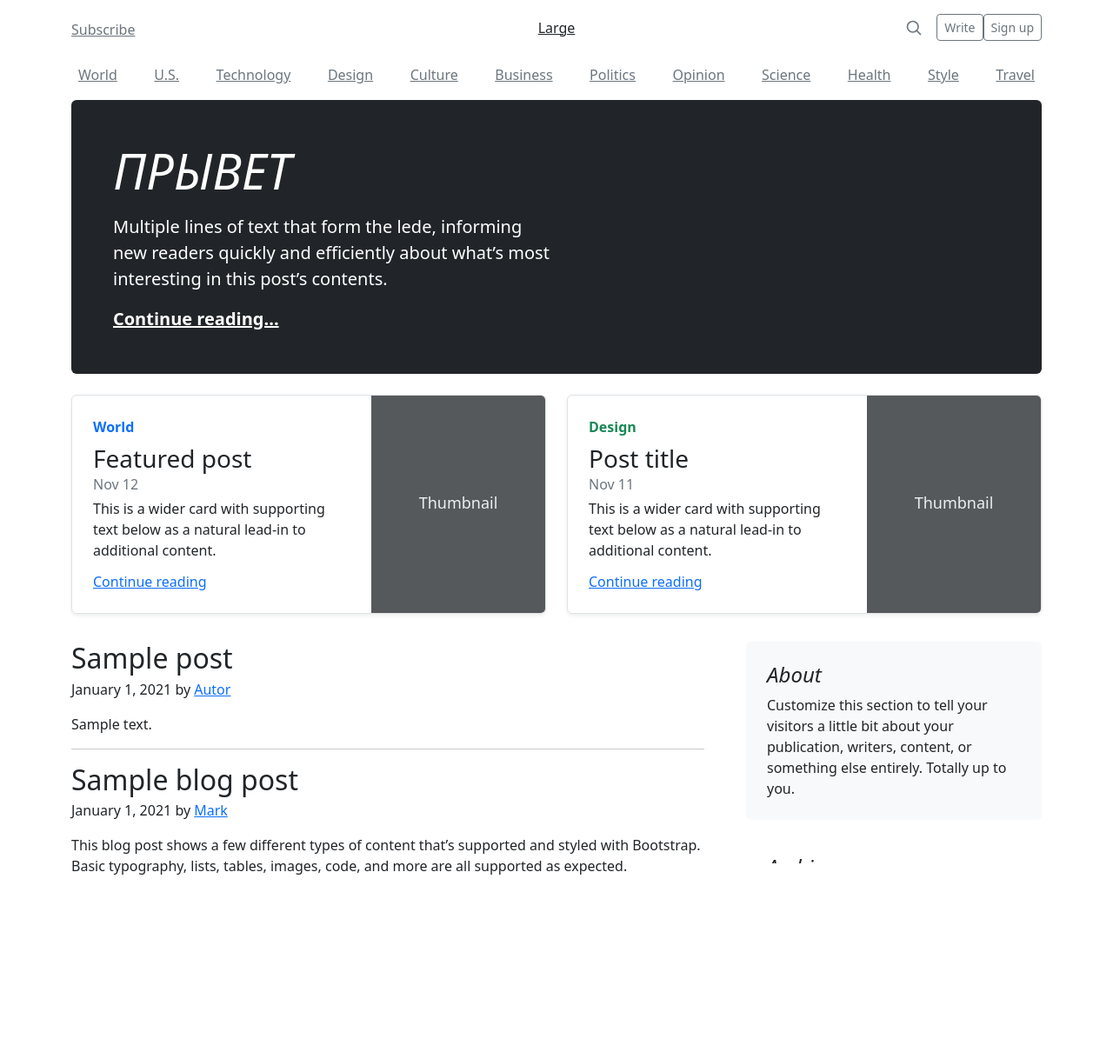
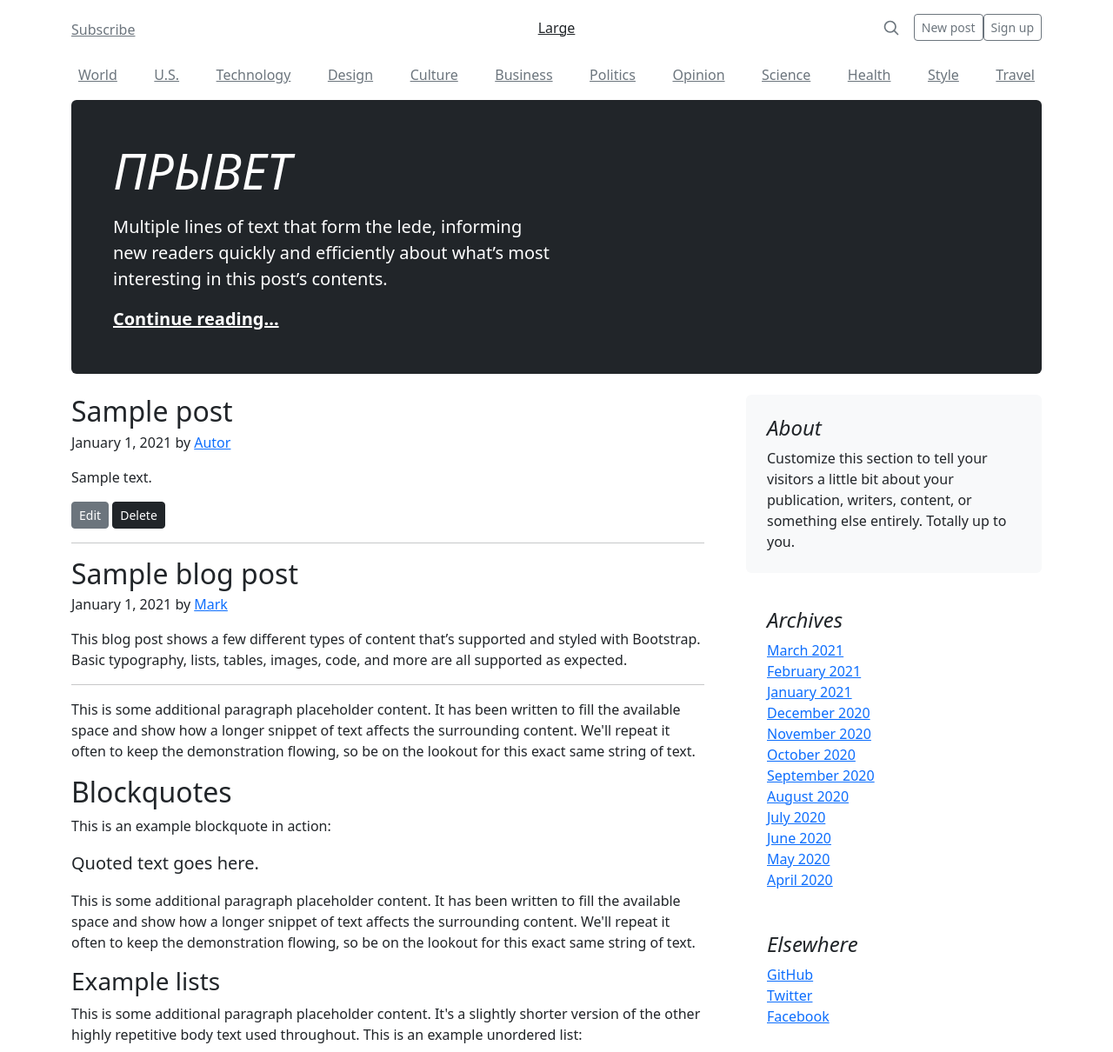
Before and after one commit to zagoranov/flask_blog, a Flask app: template templates/index.html in a window 1280 px wide. Shown: the top 1210 px of the page at 87% size. Run offline with Flask 2, Linux system fonts and the light colour scheme; the template is opened without the code that fills it: most values are stand-ins (such as "Sample title", 1, 10 or a date in 2020); parts of the project's set-up code (start-up, migrations or seed data) failed here and were passed over.

Commit message:
last version

```diff
--- a/forms.py
+++ b/forms.py
@@ -1,8 +1,8 @@
-from wtforms import PasswordField, SubmitField, StringField, IntegerField, SelectField
+from wtforms import PasswordField, SubmitField, StringField, IntegerField, SelectField, TextAreaField
 from wtforms.validators import DataRequired, Optional, NumberRange, IPAddress, Regexp
 from flask_wtf import FlaskForm
 
 class PostForm(FlaskForm):
     title = StringField('Заголовок', validators=[DataRequired()], render_kw={"placeholder": "Заголовок"})
-    content = StringField('Текст', validators=[DataRequired()], render_kw={"placeholder": "Текст"})
+    content = TextAreaField('Текст', validators=[DataRequired()], render_kw={"placeholder": "Текст"})
     submit = SubmitField('Записать')
--- a/templates/index.html
+++ b/templates/index.html
@@ -16,7 +16,7 @@
           <a class="link-secondary" href="#" aria-label="Search">
             <svg xmlns="http://www.w3.org/2000/svg" width="20" height="20" fill="none" stroke="currentColor" stroke-linecap="round" stroke-linejoin="round" stroke-width="2" class="mx-3" role="img" viewBox="0 0 24 24" style="--darkreader-inline-stroke: currentColor;" data-darkreader-inline-stroke=""><title>Search</title><circle cx="10.5" cy="10.5" r="7.5"></circle><path d="M21 21l-5.2-5.2"></path></svg>
           </a>
-          <a class="btn btn-sm btn-outline-secondary" href="/writepost">Write</a>
+          <a class="btn btn-sm btn-outline-secondary" href="/writepost">New post</a>
           <a class="btn btn-sm btn-outline-secondary" href="#">Sign up</a>
         </div>
       </div>
@@ -49,48 +49,18 @@
       </div>
     </div>
 
-    <div class="row mb-2">
-      <div class="col-md-6">
-        <div class="row g-0 border rounded overflow-hidden flex-md-row mb-4 shadow-sm h-md-250 position-relative">
-          <div class="col p-4 d-flex flex-column position-static">
-            <strong class="d-inline-block mb-2 text-primary">World</strong>
-            <h3 class="mb-0">Featured post</h3>
-            <div class="mb-1 text-muted">Nov 12</div>
-            <p class="card-text mb-auto">This is a wider card with supporting text below as a natural lead-in to additional content.</p>
-            <a href="#" class="stretched-link">Continue reading</a>
-          </div>
-          <div class="col-auto d-none d-lg-block">
-            <svg class="bd-placeholder-img" width="200" height="250" xmlns="http://www.w3.org/2000/svg" role="img" aria-label="Placeholder: Thumbnail" preserveAspectRatio="xMidYMid slice" focusable="false"><title>Placeholder</title><rect width="100%" height="100%" fill="#55595c" style="--darkreader-inline-fill: #43484b;" data-darkreader-inline-fill=""></rect><text x="50%" y="50%" fill="#eceeef" dy=".3em" style="--darkreader-inline-fill: #dddad6;" data-darkreader-inline-fill="">Thumbnail</text></svg>
-
-          </div>
-        </div>
-      </div>
-      <div class="col-md-6">
-        <div class="row g-0 border rounded overflow-hidden flex-md-row mb-4 shadow-sm h-md-250 position-relative">
-          <div class="col p-4 d-flex flex-column position-static">
-            <strong class="d-inline-block mb-2 text-success">Design</strong>
-            <h3 class="mb-0">Post title</h3>
-            <div class="mb-1 text-muted">Nov 11</div>
-            <p class="mb-auto">This is a wider card with supporting text below as a natural lead-in to additional content.</p>
-            <a href="#" class="stretched-link">Continue reading</a>
-          </div>
-          <div class="col-auto d-none d-lg-block">
-            <svg class="bd-placeholder-img" width="200" height="250" xmlns="http://www.w3.org/2000/svg" role="img" aria-label="Placeholder: Thumbnail" preserveAspectRatio="xMidYMid slice" focusable="false"><title>Placeholder</title><rect width="100%" height="100%" fill="#55595c" style="--darkreader-inline-fill: #43484b;" data-darkreader-inline-fill=""></rect><text x="50%" y="50%" fill="#eceeef" dy=".3em" style="--darkreader-inline-fill: #dddad6;" data-darkreader-inline-fill="">Thumbnail</text></svg>
-
-          </div>
-        </div>
-      </div>
-    </div>
-
-    <div class="row g-5">
+        <div class="row g-5">
       <div class="col-md-8">
 
         {% for post in data%}
         <article class="blog-post">
         <h2 class="blog-post-title mb-1">{{ post.title }}</h2>
         <p class="blog-post-meta">January 1, 2021 by <a href="#">Autor</a></p>
-        <p>{{ post.content }}</p>
+        <p><div style="white-space:pre">{{ post.content }}</div></p>
         </article>
+        <p>
+          <a class="btn btn-secondary btn-sm" href="{{ url_for('writepost_bp.edit_post', id = post.id) }}" role="button">Edit</a>
+          <a class="btn btn-dark btn-sm" href="{{ url_for('writepost_bp.delete_post', id = post.id) }}" role="button">Delete</a>
         <hr>
         {% endfor %}
 
```
Also changed, not shown: db.py (+29 -0 lines), templates/write.html (+5 -5 lines), writepost.py (+25 -3 lines), README.md.
